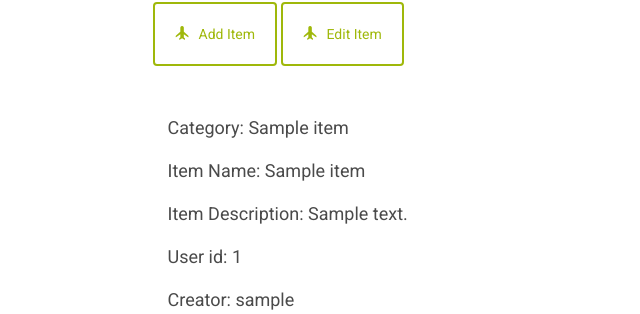
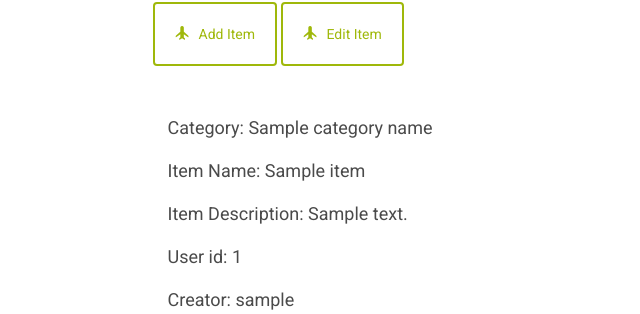
Before and after one commit to pbrandiezs/udacity-fullstack-project-item-catalog, a Flask app: template vagrant/catalog/templates/item.html in a window 1280 px wide. Shown: the part 334-648 px from the top of the page, without its empty margins (0-640 px from the left). Run offline with Flask 2, Linux system fonts and the light colour scheme; the template is opened without the code that fills it: most values are stand-ins (such as "Sample title", 1, 10 or a date in 2020); some libraries are stand-ins or nearby versions.

Commit message:
feat: showItem route setup to use Catalog table

```diff
--- a/vagrant/catalog/application.py
+++ b/vagrant/catalog/application.py
@@ -294,12 +294,14 @@ def showItem(item_id):
     creator = getUserInfo(item.user_id)
     items = session.query(ItemCatalog).filter_by(id = ItemCatalog.id).all()
     username = session.query(User.username).filter_by(id = creator.id).one()
+    categoriesanditems = session.query(Category, ItemCatalog).filter(ItemCatalog.id == item_id).join(Category, Category.id==ItemCatalog.category_id).one()
+    category_name = categoriesanditems.Category.category_name
     #Check if logged in
     if 'username' not in login_session:
         flash('Must log in to view item detail!')
-        return render_template('publicitems.html', items = items)
+        return redirect(url_for('showItemCatalog'))
     else:
-        return render_template('item.html', item = item, username = username[0])
+        return render_template('item.html', item = item, username = username[0], category_name = category_name)
 
 # JSON endpoint to show all items
 @app.route('/items/JSON')
--- a/vagrant/catalog/templates/item.html
+++ b/vagrant/catalog/templates/item.html
@@ -51,7 +51,7 @@
 			<div class="row">
 				<div class="col-md-1"></div>
 					<div class="col-md-10 item-list">
-						<h3>Category: {{item.category_name}}</h3>
+						<h3>Category: {{category_name}}</h3>
 						<h3>Item Name: {{item.item_name}} </h3>
 						<h3>Item Description: {{item.item_description}}</h3>
 						<h3>User id: {{item.user_id}}</h3>
```
